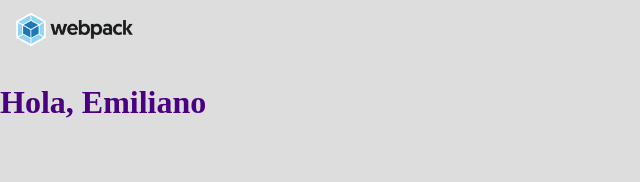
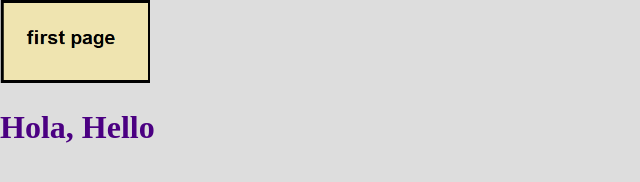
Before and after one commit to EmiNu5/webpack-starter, a website built with webpack: page src/index.html in a window 1280 px wide. Shown: the whole page, without its empty margins (0-640 px from the left). Built offline with nearby package versions, Linux system fonts and the light colour scheme.

Commit message:
cambio img

```diff
--- a/src/index.html
+++ b/src/index.html
@@ -11,6 +11,6 @@
     <!-- comentario -->
     <!-- comentario -->
     <!-- <script src="../dist/main.js"></script> // esta linea ya no es necesaria porque entre el head deberia aparecer script ya intectado -->
-    <img src="assets/img/webpack-logo.png" alt="webpack logo">
+    <img src="assets/img/firstPage.png" alt="first page">
 </body>
 </html>
--- a/src/index.js
+++ b/src/index.js
@@ -1,5 +1,5 @@
 import {saludar} from './js/componentes'; // por default busca un .js
 import "./styles.css";
 
-const nombre = 'Emiliano'
+const nombre = 'Hello'
 saludar(nombre);
```
Also changed, not shown: docs/index.html (+1 -1 lines), docs/assets/img/firstPage.png (added), docs/assets/img/webpack-logo.png (deleted), src/assets/img/firstPage.png (added), src/assets/img/webpack-logo.png (deleted), 4 other files.
